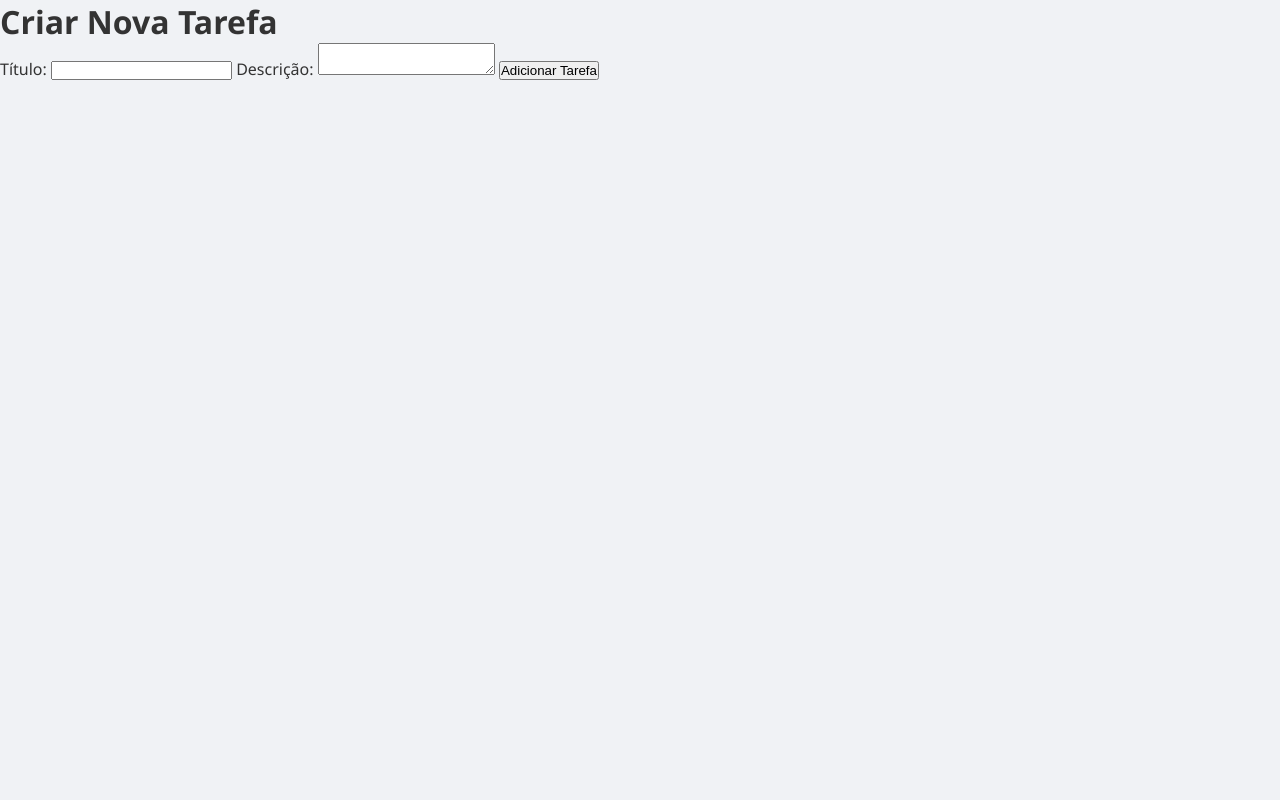
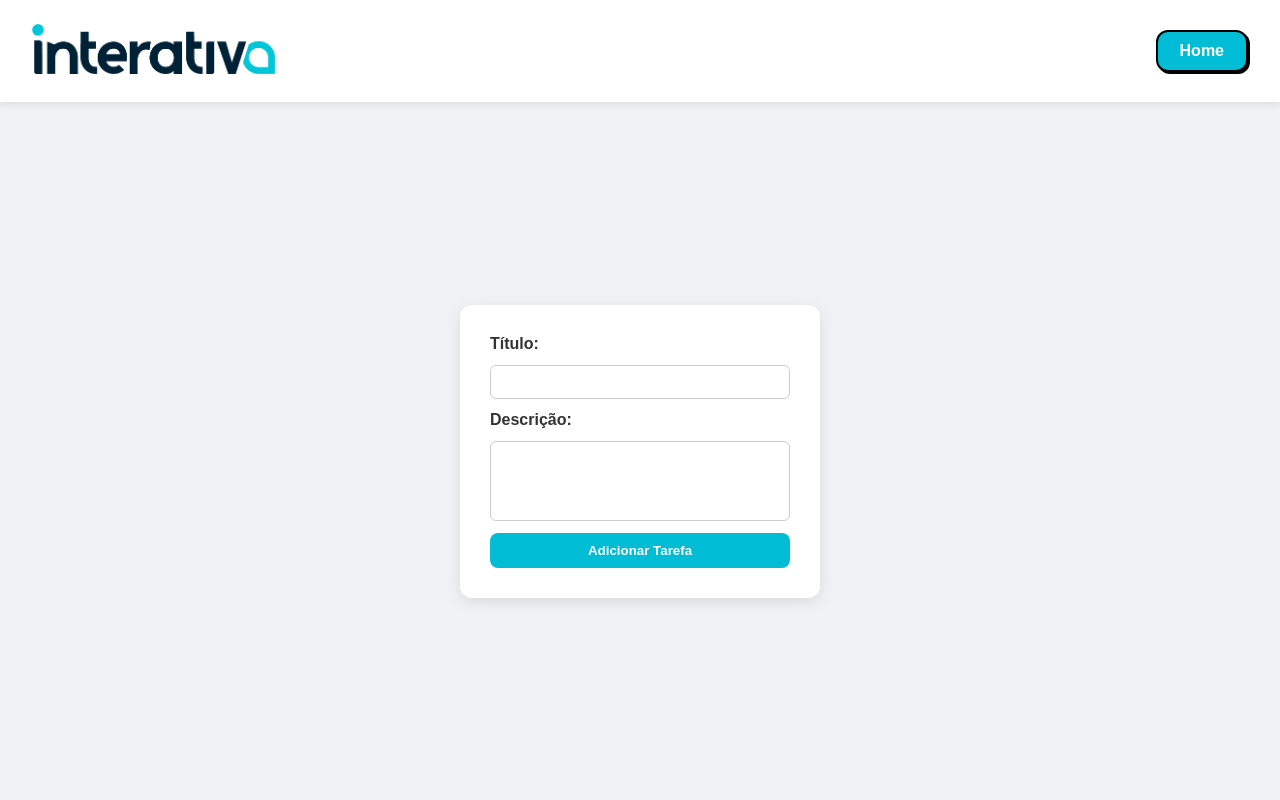
Before and after one commit to 4rthuzinho/interaPoints.2, a website with bundled scripts: page frontend/nova-tarefa.html in a window 1280 px wide. Built offline with nearby package versions, Linux system fonts and the light colour scheme.

Commit message:
edit layout tela new task

```diff
--- /dev/null
+++ b/frontend/nova-tarefa.css
@@ -0,0 +1,150 @@
+/* ================================
+   RESET E CONFIGURAÇÃO GLOBAL
+================================== */
+* {
+  margin: 0;
+  padding: 0;
+  box-sizing: border-box;
+}
+
+html, body {
+  height: 100%;
+  background-color: #f0f2f5;
+  font-family: Arial, Helvetica, sans-serif;
+  overflow: hidden; /* evita barras de rolagem desnecessárias */
+}
+
+/* Container principal da página */
+.app {
+  display: flex;
+  flex-direction: column;
+  min-height: 100vh; /* preenche a tela toda */
+}
+
+/* ================================
+   HEADER (LOGO + TÍTULO + HOME)
+================================== */
+/* Header */
+.header {
+  grid-column: 1 / span 3;
+  background: #fff;
+  padding: 1.5rem 2rem;
+  box-shadow: 0 2px 8px rgba(0,0,0,0.1);
+  display: flex;
+  justify-content: space-between;
+  align-items: center;
+}
+
+.logo {
+  height: 50px;
+}
+
+.header h1 {
+  font-size: 1.6rem;
+  font-weight: bold;
+  color: #333;
+  margin-left: 10px;
+  flex: 1;
+  text-align: center;
+}
+
+.home-btn {
+  background-color: #00bcd4;
+  color: #fff;
+  text-decoration: none;
+  font-weight: 600;
+  padding: 10px 22px;
+  border-radius: 12px;
+  border: 2px solid #000;
+  box-shadow: 2px 2px 0px #000;
+  transition: 0.15s ease-in-out;
+}
+
+.home-btn:hover {
+  transform: translateY(-2px);
+}
+
+/* ================================
+   ÁREA CENTRAL COM O FORM
+================================== */
+.container {
+  flex: 1;
+  display: flex;
+  justify-content: center;
+  align-items: center;
+  overflow: hidden;
+}
+
+.form-tarefa {
+  background: #ffffff;
+  padding: 30px;
+  border-radius: 12px;
+  box-shadow: 0 4px 15px rgba(0, 0, 0, 0.1);
+  display: flex;
+  flex-direction: column;
+  gap: 12px;
+  width: 100%;
+  max-width: 360px;
+}
+
+/* Labels e inputs */
+.form-tarefa label {
+  font-weight: bold;
+  color: #333;
+}
+
+.form-tarefa input,
+.form-tarefa textarea {
+  width: 100%;
+  padding: 8px;
+  border: 1px solid #ccc;
+  border-radius: 6px;
+  font-size: 14px;
+}
+
+.form-tarefa textarea {
+  resize: none;
+  height: 80px;
+}
+
+/* Botão enviar */
+.form-tarefa button {
+  background-color: #00bcd4;
+  color: #fff;
+  border: none;
+  padding: 10px;
+  border-radius: 8px;
+  font-weight: bold;
+  cursor: pointer;
+  transition: 0.2s;
+}
+
+.form-tarefa button:hover {
+  background-color: #0199ae;
+}
+
+/* ================================
+   TOAST (POP-UP BONITINHO)
+================================== */
+.toast {
+  position: fixed;
+  bottom: 20px;
+  right: 20px;
+  background-color: #4caf50;
+  color: #fff;
+  padding: 14px 18px;
+  border-radius: 8px;
+  box-shadow: 0 4px 10px rgba(0, 0, 0, 0.2);
+  opacity: 0;
+  transform: translateY(20px);
+  transition: 0.4s;
+}
+
+.toast.show {
+  opacity: 1;
+  transform: translateY(0);
+}
+
+.toast.error {
+  background-color: #e53935;
+}
--- a/frontend/nova-tarefa.html
+++ b/frontend/nova-tarefa.html
@@ -4,12 +4,20 @@
   <meta charset="UTF-8" />
   <meta name="viewport" content="width=device-width, initial-scale=1.0" />
   <title>Nova Tarefa</title>
-  <link rel="stylesheet" href="style.css" />
+  <link rel="stylesheet" href="nova-tarefa.css" />
 </head>
 <body>
-  <div class="container">
-    <h1>Criar Nova Tarefa</h1>
-    <form id="formNovaTarefa">
+  <div class="app">
+
+    <header class="header">
+      <div class="logo-area">
+        <img src="logo.png" alt="Logo" class="logo">
+      </div>
+      <a href="index.html" class="home-btn">Home</a>
+    </header>
+
+    <main class="container">
+      <form id="formNovaTarefa" class="form-tarefa">
         <label for="titulo">Título:</label>
         <input type="text" id="titulo" required />
 
@@ -18,9 +26,11 @@
 
         <button type="submit">Adicionar Tarefa</button>
       </form>
+    </main>
+
   </div>
 
+  <div id="toast" class="toast hidden">Tarefa criada!</div>
   <script type="module" src="script.js"></script>
-  <div id="toast" class="toast hidden">Tarefa criada!</div>
 </body>
 </html>
```
Lines whose indentation alone changed are shown as unchanged.
